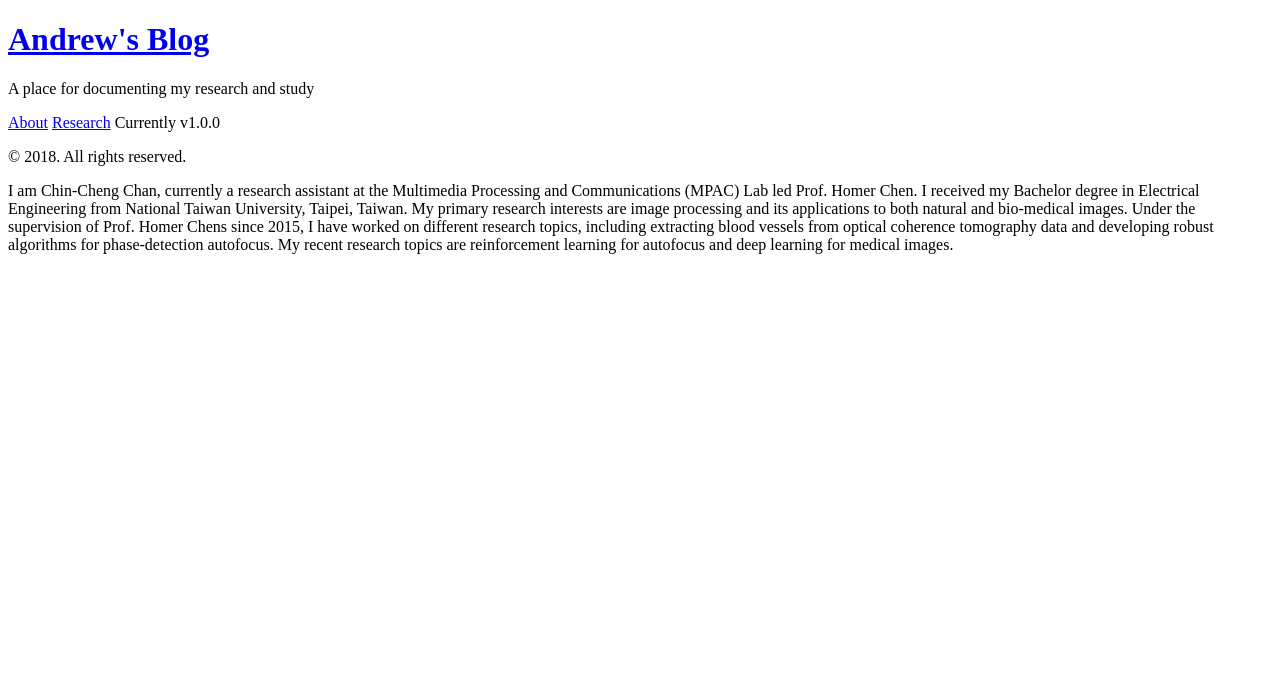
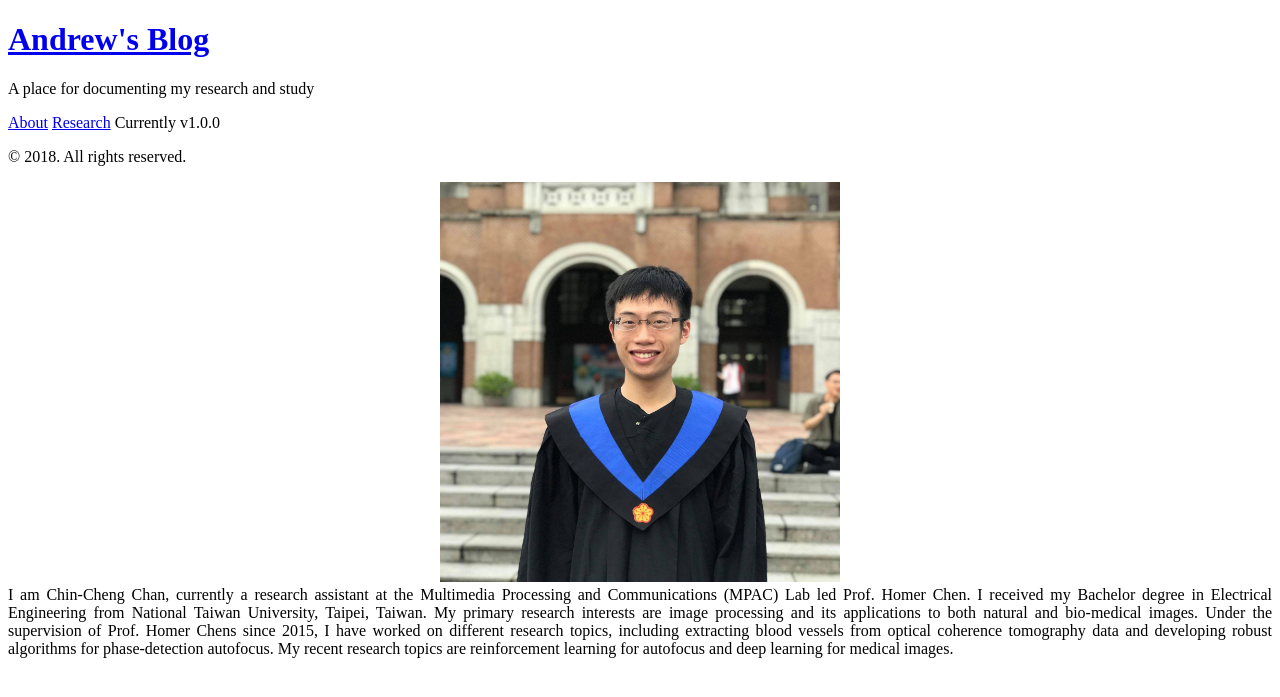
Before and after one commit to andrewccchan/andrewccchan.github.io, a Jekyll site: the page built from about.md, in a window 1280 px wide. Shown: the top 697 px of the page. Built offline with Jekyll 4.4.1, drawn with Linux system fonts in a browser that asks for light colours.

Commit message:
update url

```diff
--- a/_config.yml
+++ b/_config.yml
@@ -10,7 +10,7 @@
 title:            Andrew's Blog
 tagline:          'Andrew Blog'
 description:      'A place for documenting my research and study'
-url:              http://hyde.getpoole.com
+url:              http://andrewccchan.github.io
 baseurl:          /
 
 author:
--- a/about.md
+++ b/about.md
@@ -3,18 +3,18 @@
 title: About
 ---
 
-<!-- <style>
+<style>
 .text {
   text-align:justify;
   text-justify:auto;
 }
-</style> -->
+</style>
 
-<!-- <div id="my_photo" align="center">
+<div id="my_photo" align="center">
 <img src="/assets/my_photo_grad_gown.jpg" alt="My photo" width='400'>
-</div> -->
+</div>
 
-<!-- <div class='text' id='intro'> -->
+<div class='text' id='intro'>
 I am Chin-Cheng Chan, currently a research assistant at the Multimedia Processing
 and Communications (MPAC) Lab led Prof. Homer Chen.
 I received my Bachelor degree in Electrical Engineering from National Taiwan
@@ -24,4 +24,4 @@
 including extracting blood vessels from optical coherence tomography data
  and developing robust algorithms for phase-detection autofocus. My recent research
  topics are reinforcement learning for autofocus and deep learning for medical images.
- <!-- </div> -->
+ </div>
```
